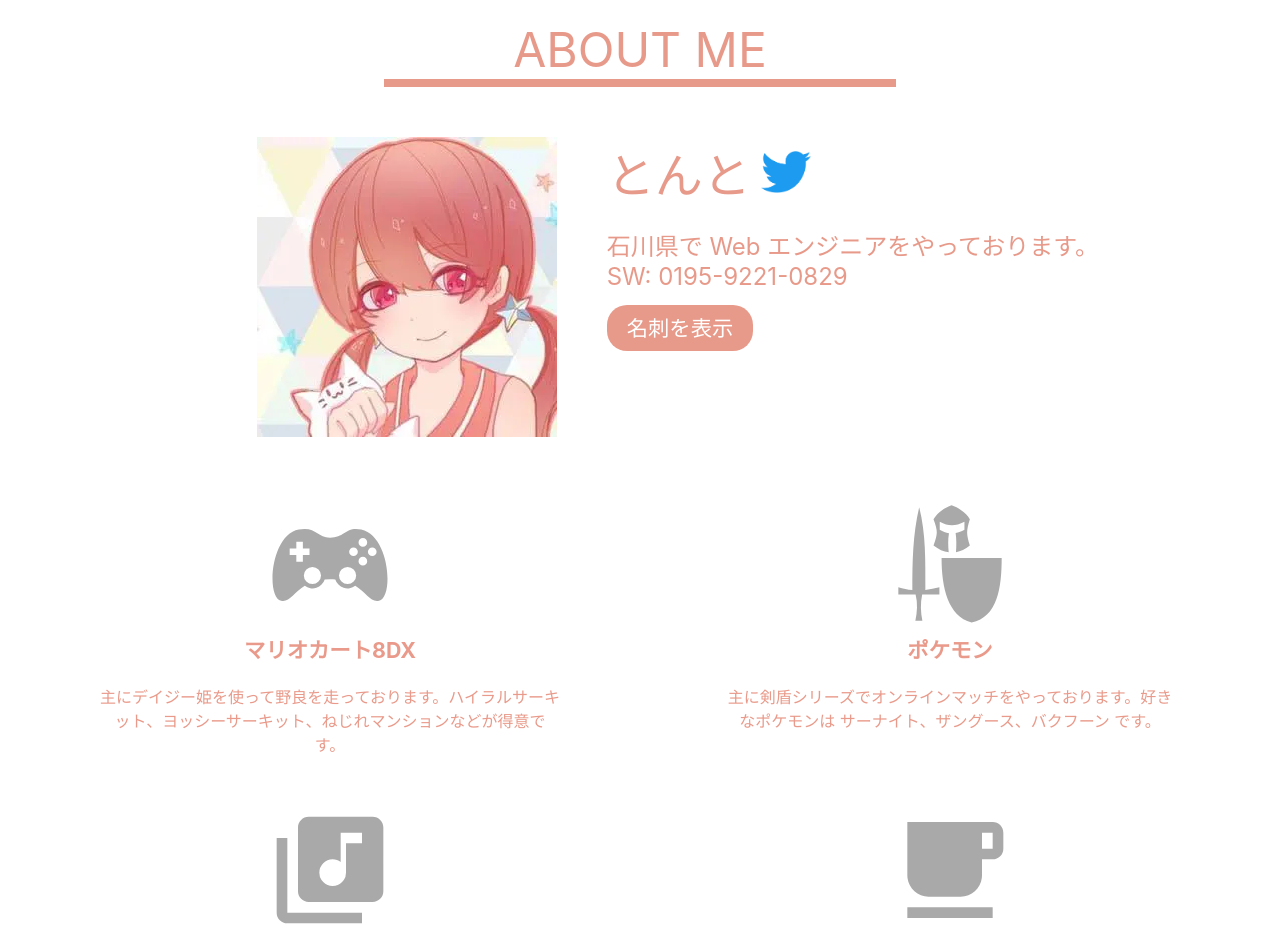
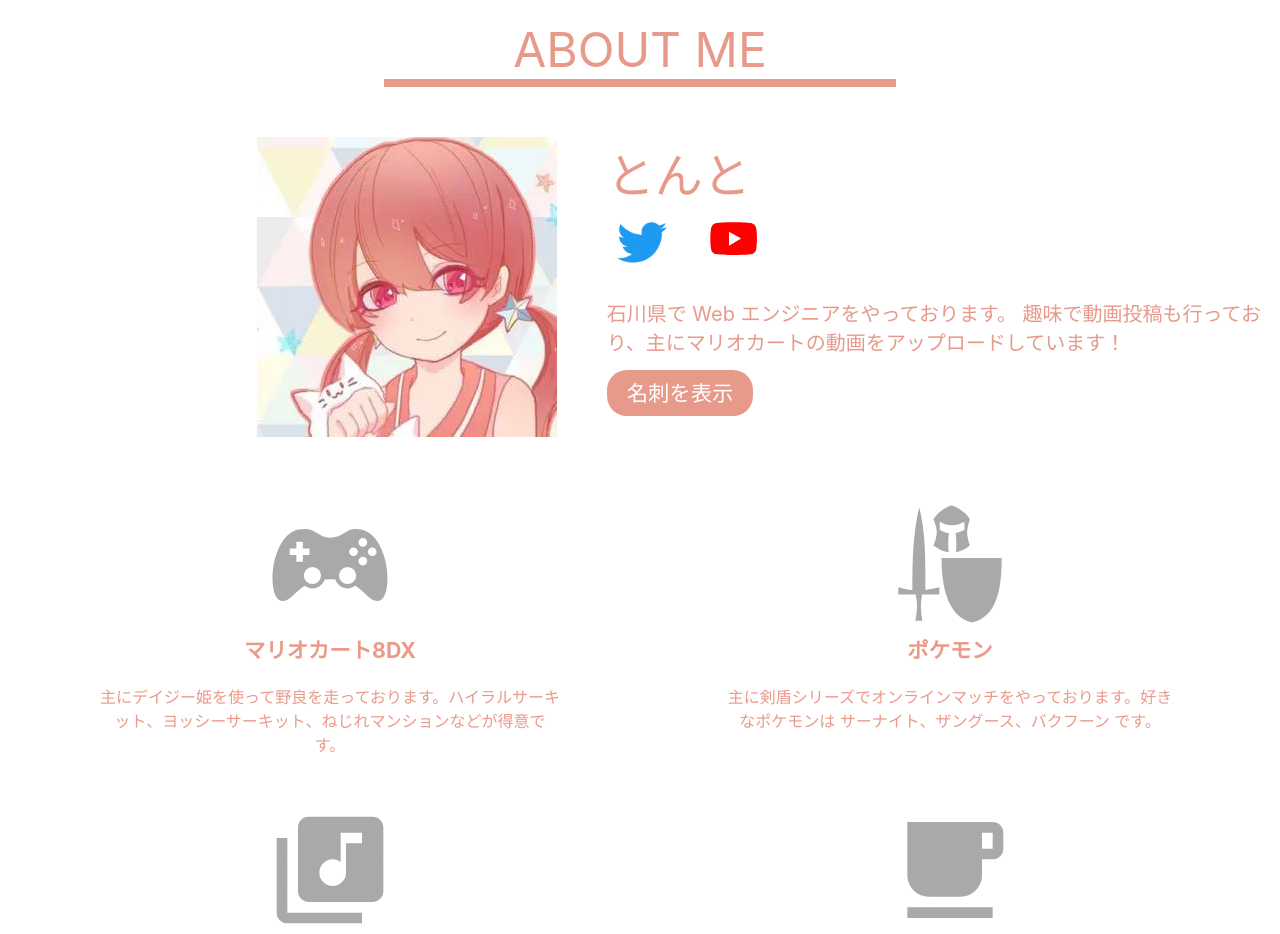
Before and after one commit to ryu-ton10/tonto_introduction, a React (Create React App) app: page / in a window 1280 px wide. Shown: the part 900-1834 px from the top of the page. Built offline with nearby package versions, Linux system fonts and the light colour scheme.

Commit message:
revise profile area

```diff
--- a/src/App.tsx
+++ b/src/App.tsx
@@ -10,8 +10,8 @@ import SecretA from 'components/SecretA';
 import {
   name,
   twitter_url,
+  youtube_url,
   description,
-  switch_code,
   hobbies,
   contents,
   privacy_policy
@@ -55,8 +55,8 @@ function App() {
         <ProfileDescription
           name={name}
           twitter_url={twitter_url}
+          youtube_url={youtube_url}
           description={description}
-          switch_code={switch_code}
           language={language}
         />
       </div>
--- a/src/components/ProfileDescription/index.css
+++ b/src/components/ProfileDescription/index.css
@@ -5,7 +5,6 @@
 
 .name-and-sns {
   display: flex;
-  align-items: center;
 }
 
 .profile-description .name-card-button {
@@ -15,10 +14,21 @@
   border-radius: 20px;
 }
 
+.sns {
+  display: flex;
+  flex-direction: row;
+  align-items: center;
+}
+
+.youtube-icon {
+  color: red;
+}
+
 /* ========= スマホサイズ_1 =========== */
 @media (min-width: 280px) {
   .name-and-sns {
     justify-content: center;
+    align-items: center;
   }
 
   .name-and-sns p {
@@ -33,8 +43,17 @@
     max-height: 30px;
   }
 
+  .name-and-sns {
+    flex-direction: column;
+  }
+
   .profile-description .profile-details p {
     font-size: 12pt;
+  }
+
+  .youtube-icon {
+    padding: 5px 10px 0 10px;
+    font-size: 22pt;
   }
 
   .name-card-link {
@@ -58,10 +77,16 @@
     align-items: center;
     max-width: 40px;
     max-height: 40px;
+    padding: 0 20px 0 20px;
   }
 
   .profile-description .profile-details p {
     font-size: 16pt;
+  }
+
+  .youtube-icon {
+    padding: 5px 20px 0 20px;
+    font-size: 30pt;
   }
 }
 
@@ -73,13 +98,18 @@
   }
 
   .name-and-sns {
+    align-items: start;
     padding: 0 0 20px 0;
-    justify-content: left;
   }
+
 
   .name-and-sns p {
     font-size: 36pt;
     padding-right: 10px;
+  }
+
+  .sns img {
+    padding-left: 10px;
   }
 
   .name-and-sns img {
@@ -94,7 +124,7 @@
   }
 
   .profile-description .profile-details p {
-    font-size: 15pt;
+    font-size: 12pt;
   }
 }
 
@@ -119,11 +149,15 @@
     max-height: 50px;
   }
 
+  .youtube-icon {
+    font-size: 40pt;
+  }
+
   .profile-description .profile-details {
     text-align: left;
   }
 
   .profile-description .profile-details p {
-    font-size: 18pt;
+    font-size: 15pt;
   }
 }
--- a/src/components/ProfileDescription/index.tsx
+++ b/src/components/ProfileDescription/index.tsx
@@ -1,4 +1,5 @@
 import React from 'react';
+import { AiFillYoutube } from 'react-icons/ai';
 import './index.css';
 
 type Props = {
@@ -7,27 +8,29 @@ type Props = {
     en: string;
   }
   twitter_url: string;
+  youtube_url: string;
   description: {
     jp: string;
     en: string;
   }
-  switch_code: string;
   language: string;
 }
 
 function ProfileDescription(props: Props) {
 
-  const { name, twitter_url, description, switch_code, language } = props;
+  const { name, twitter_url, youtube_url, description, language } = props;
 
   return (
     <div className="profile-description">
       <div className="name-and-sns">
         <p>{language === "jp" ? name.jp : name.en}</p>
-        <a href={twitter_url} rel="noopener noreferrer" target="_blank"><img src="assets/twitter_logo_blue.png" alt="twitter-icon"></img></a>
+        <div className="sns">
+          <a href={twitter_url} rel="noopener noreferrer" target="_blank"><img src="assets/twitter_logo_blue.png" alt="twitter-icon"></img></a>
+          <a href={youtube_url} rel="noopener noreferrer" target="_blank"><div className="youtube-icon"><AiFillYoutube /></div></a>
+        </div>
       </div>
       <div className="profile-details">
         <p>{language === "jp" ? description.jp : description.en}</p>
-        <p>{switch_code}</p>
       </div>
       <div className="name-card-link">
         <a className="name-card-button" href="/assets/name_card.jpg" rel="noopener noreferrer" target="_blank">{language === "jp" ? "名刺を表示" : "Show name card"}</a>
--- a/src/data/data.ts
+++ b/src/data/data.ts
@@ -7,14 +7,13 @@ export const name = {
 }
 
 export const twitter_url = "https://twitter.com/27ma4_ton10"
+export const youtube_url = "https://youtube.com/user/MeiTonto06"
 
 export const description = {
   id: nanoid(),
-  jp: "石川県で Web エンジニアをやっております。",
-  en: "I'm a web application developer who live in Japan :)"
+  jp: "石川県で Web エンジニアをやっております。 趣味で動画投稿も行っており、主にマリオカートの動画をアップロードしています！",
+  en: "I'm a web application developer who live in Japan :)  My hobby is uploading MarioKart8DX video for YouTube. Please check it out!"
 }
-
-export const switch_code =  "SW: 0195-9221-0829"
 
 export const hobbies = [
   {
```
Also changed, not shown: 2 other files (tests, documents, lock files or other folders).
